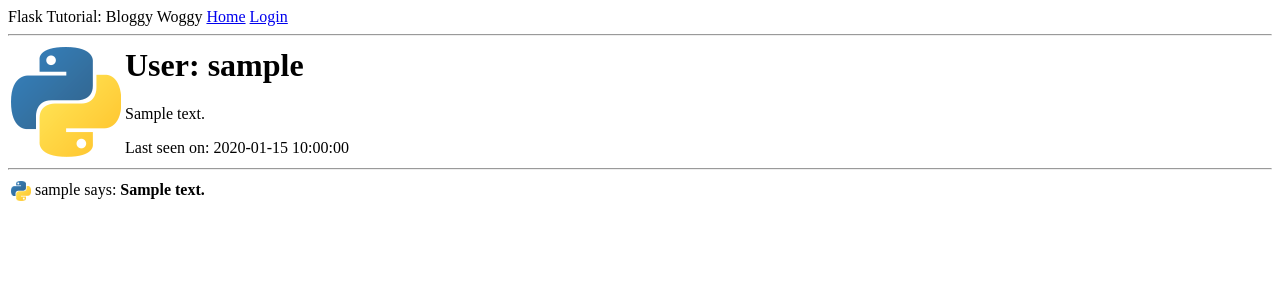
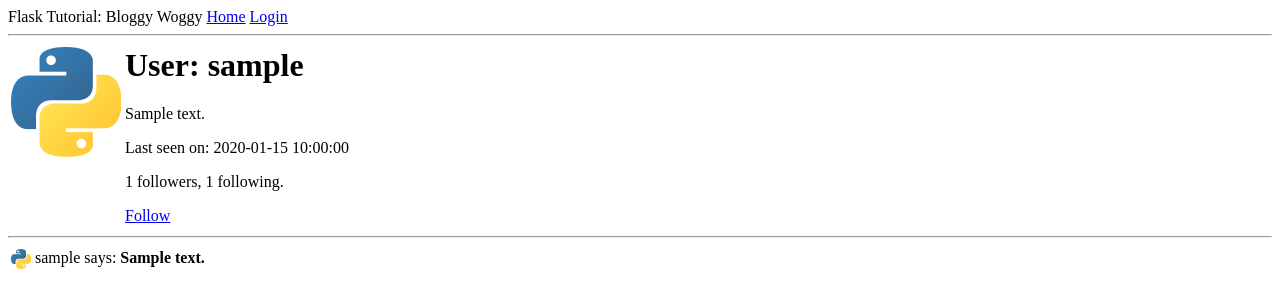
Before and after one commit to webolton/flask_tutorial, a Flask app: template app/templates/user.html in a window 1280 px wide. Shown: the top 308 px of the page. Run offline with Flask 2, Linux system fonts and the light colour scheme; tables that the repository leaves empty hold one stand-in row (values such as "Sample post"); the template is opened without the code that fills it: values that come from a table or form of the project are taken from there, most other values are stand-ins (such as "Sample title", 1, 10 or a date in 2020); parts of the project's set-up code (start-up, migrations or seed data) failed here and were passed over.

Commit message:
Refactor user profile view for follower routes + links

```diff
--- a/app/templates/user.html
+++ b/app/templates/user.html
@@ -8,10 +8,15 @@
                 <h1>User: {{ user.username }}</h1>
                 {% if user.about_me %}<p>{{ user.about_me }}</p>{% endif %}
                 {% if user.last_seen %}<p>Last seen on: {{ user.last_seen }}</p>{% endif %}
+                <p>{{ user.followers.count() }} followers, {{ user.followed.count() }} following.</p>
+                {% if user == current_user %}
+                <p><a href="{{ url_for('edit_profile') }}">Edit your profile</a></p>
+                {% elif not current_user.is_following(user) %}
+                <p><a href="{{ url_for('follow', username=user.username)}}">Follow</a></p>
+                {% else %}
+                <p><a href="{{ url_for('unfollow', username=user.username) }}">Unfollow</a></p>
+                {% endif %}
             </td>
-            {% if user == current_user %}
-            <p><a href="{{ url_for('edit_profile') }}">Edit your profile</a></p>
-            {% endif %}
         </tr>
     </table>
     <hr>
```
